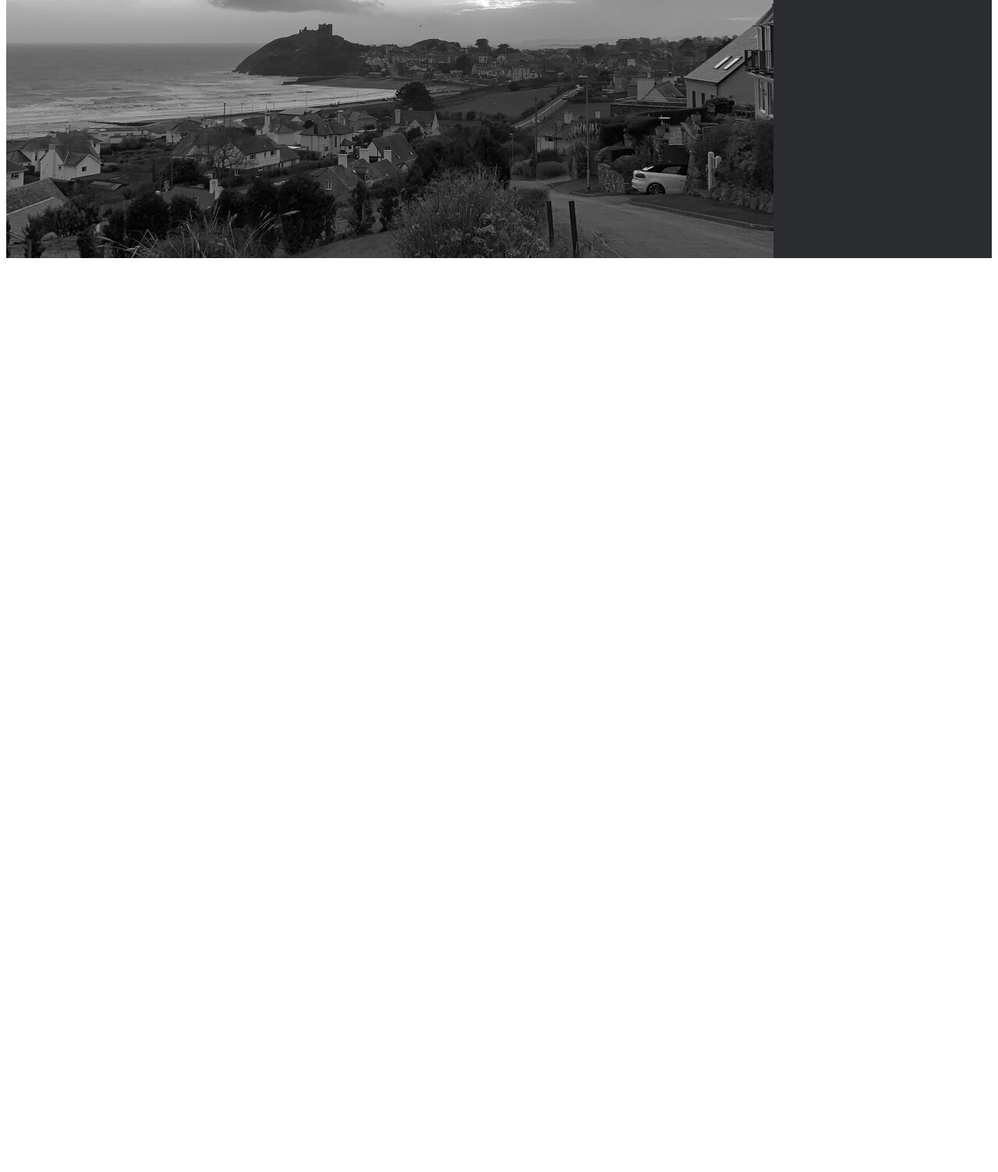
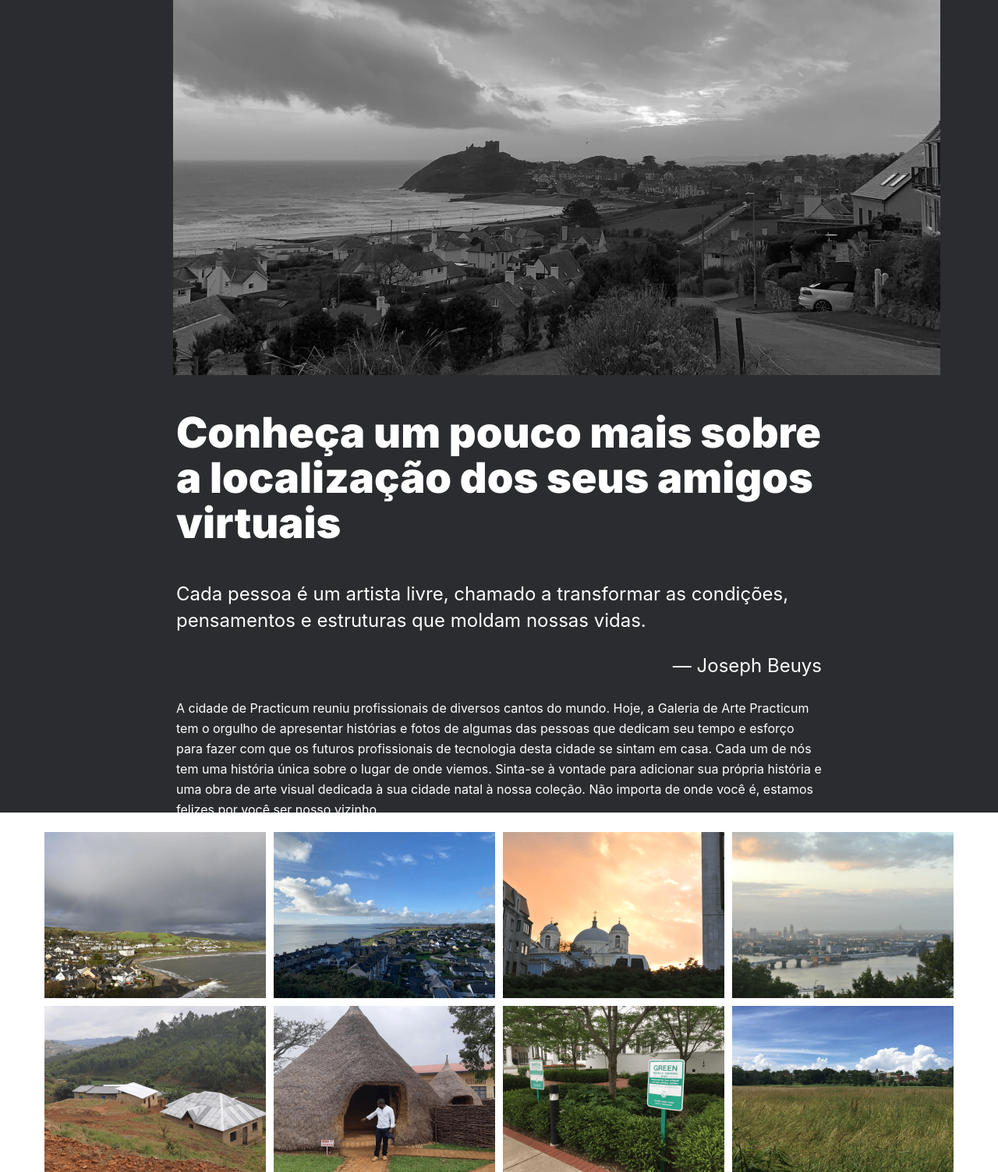
Before and after one commit to brnlf1990/web_project_homeland, a plain HTML site: page index.html in a window 1280 px wide. Shown: the part 656-2159 px from the top of the page at 78% size. Before the commit the page ends 995 px from the top, so only its background shows below. Drawn offline with Linux system fonts and the light colour scheme.

Commit message:
feito ate intro

```diff
--- /dev/null
+++ b/block/fonts.css
@@ -0,0 +1,9 @@
+@font-face {
+    src: url(../fonts/Inter-Black.woff2);
+    font-family: "Inter Black";
+  }
+
+  @font-face {
+    src: url(../fonts/Inter-Regular.woff2);
+    font-family: "Inter Regular";
+  }
--- a/block/header.css
+++ b/block/header.css
@@ -1,37 +1,55 @@
 .header{
-
+   max-width: 1500px;
+   min-width: 768px;
 
 
 }
 
 
 .header__logo{
+padding-left: 680px;
+padding-top: 34px;
+}
+.header__container-title{
 
 }
 
+.header__container{
+ padding-left: 148px;
+ padding-top: 94px;
+}
 .header__title{
-font-family: 'Inter';
+font-family: "Inter Black";
 font-style: normal;
 font-weight: 900;
 font-size: 96px;
 line-height: 100px;
 /* or 104% */
 text-align: center;
+margin: auto;
+max-width: 793px;
+max-height: 200px;
 
 }
 
 .header__subtitle{
-font-family: 'Inter';
+font-family: 'Inter Regular';
 font-style: normal;
-font-weight: 400;
+font-weight: 500;
 font-size: 30px;
 line-height: 36px;
 /* or 120% */
 text-align: center;
+max-width: 720px;
+max-height: 72px;
+margin: auto;
+padding-bottom: 48px;
 }
 .header__container-image{
-    max-width: 100%;
-    display: grid;
+max-width: 100%;
+display: grid;
+justify-items: center;
+
 }
 
 .header__image{
--- a/block/intro.css
+++ b/block/intro.css
@@ -0,0 +1,54 @@
+.intro{
+  max-width: 828px;
+  max-height: 516px;
+  margin: auto;
+}
+
+.intro__container{
+
+
+}
+
+.intro__title{
+  font-family: 'Inter Black';
+  font-style: normal;
+  font-weight: 900;
+  font-size: 54px;
+  line-height: 58px;
+}
+
+.intro__subitle{
+  font-family: 'Inter';
+  font-style: normal;
+  font-weight: 400;
+  font-size: 24px;
+  line-height: 34px;
+}
+
+.intro__subitle-name{
+  font-family: 'Inter';
+  font-style: normal;
+  font-weight: 400;
+  font-size: 24px;
+  line-height: 34px;
+  text-align: end;
+
+}
+
+.intro__text{
+  font-family: 'Inter';
+  font-style: normal;
+  font-weight: 400;
+  font-size: 16px;
+  line-height: 163%;
+  display: grid;
+
+}
+
+.content__intro-gallery{
+  display: grid;
+  grid-template-columns: 284px 284px 284px 284px;
+  justify-content: center;
+  grid-gap: 10px;
+
+}
--- a/index.html
+++ b/index.html
@@ -11,27 +11,47 @@
     <title>Home land</title>
     <link rel="stylesheet" href="./pages/index.css" />
     <link rel="stylesheet" href="favicon.ico" />
-    <link rel="preconnect" href="./fonts/" />
+
 
     <link
 
     />
   </head>
-  <body >
+  <body class="body">
     <div class="page">
     <header class="header">
-      <img src="../web_project_homeland/images/__logo.png" class="header__logo">
-      <div class="header__container-title">
-      <h1 class="header__title">De Pátria para Pátria</h1></div>
-    <div class="header__container-subtitle"><h2 class="header__subtitle">Uma jornada épica do Kentucky ao Burundi pelo País de Gales e Ucrânia</h2></div>
+      <img src="../web_project_homeland/images/__logo.png" class="header__logo" alt="logo image">
+      <div class="header__container">
+      <h1 class="header__title">De Pátria para Pátria</h1>
+    <h2 class="header__subtitle">Uma jornada épica do Kentucky ao Burundi pelo País de Gales e Ucrânia</h2>
       <div class="header__container-image">
-      <img src="../web_project_homeland/images/header_image.jpg" class="header__image"></div>
+      <img src="../web_project_homeland/images/header_image.jpg" class="header__image" alt="header image"></div>
+    </div>
     </header>
 
 
       <main class="content">
-        <section class="content__intro">
-          <div class="content__intro-images"></div>
+        <section class="intro">
+          <div class="intro__container">
+          <h2 class="intro__title">Conheça um pouco mais sobre a localização dos seus amigos virtuais</h2>
+          <p class="intro__subitle">Cada pessoa é um artista livre, chamado a transformar as condições, pensamentos e estruturas que moldam nossas vidas.</p>
+          <p class="intro__subitle-name">— Joseph Beuys</p>
+          <p class="intro__text">A cidade de Practicum reuniu profissionais de diversos cantos do mundo.
+            Hoje, a Galeria de Arte Practicum tem o orgulho de apresentar histórias e fotos de algumas das pessoas que dedicam seu tempo e
+            esforço para fazer com que os futuros profissionais de tecnologia desta cidade se sintam em casa.
+            Cada um de nós tem uma história única sobre o lugar de onde viemos. Sinta-se à vontade para adicionar
+            sua própria história e uma obra de arte visual dedicada à sua cidade natal à nossa coleção. Não importa de onde você é, estamos felizes por você ser nosso vizinho.</p>
+          <div class="content__intro-gallery">
+            <img class="intro-gallery__image"   src="./images/about_image1.png" alt="img 1">
+            <img class="intro-gallery__image"   src="./images/about_image2.png" alt="img 2">
+            <img class="intro-gallery__image"   src="./images/about_image3.png" alt="img 3">
+            <img class="intro-gallery__image"   src="./images/about_image4.png" alt="img 4">
+            <img class="intro-gallery__image"   src="./images/about_image5.png" alt="img 5">
+            <img class="intro-gallery__image"   src="./images/about_image6.png" alt="img 6">
+            <img class="intro-gallery__image"   src="./images/about_image7.png" alt="img 7">
+            <img class="intro-gallery__image"   src="./images/about_image8.png" alt="img 8">
+          </div>
+        </div>
         </section>
         <section class="content__places">
 
--- a/pages/index.css
+++ b/pages/index.css
@@ -1,3 +1,10 @@
 @import url(../vendor/);
+@import url(../block/fonts.css);
 @import url(../block/page.css);
 @import url(../block/header.css);
+@import url(../block/intro.css);
+
+
+.body{
+    margin: 0;
+}
```
Also changed, not shown: fonts/Inter-Black.woff2 (added), fonts/Inter-Regular.woff2 (added).
